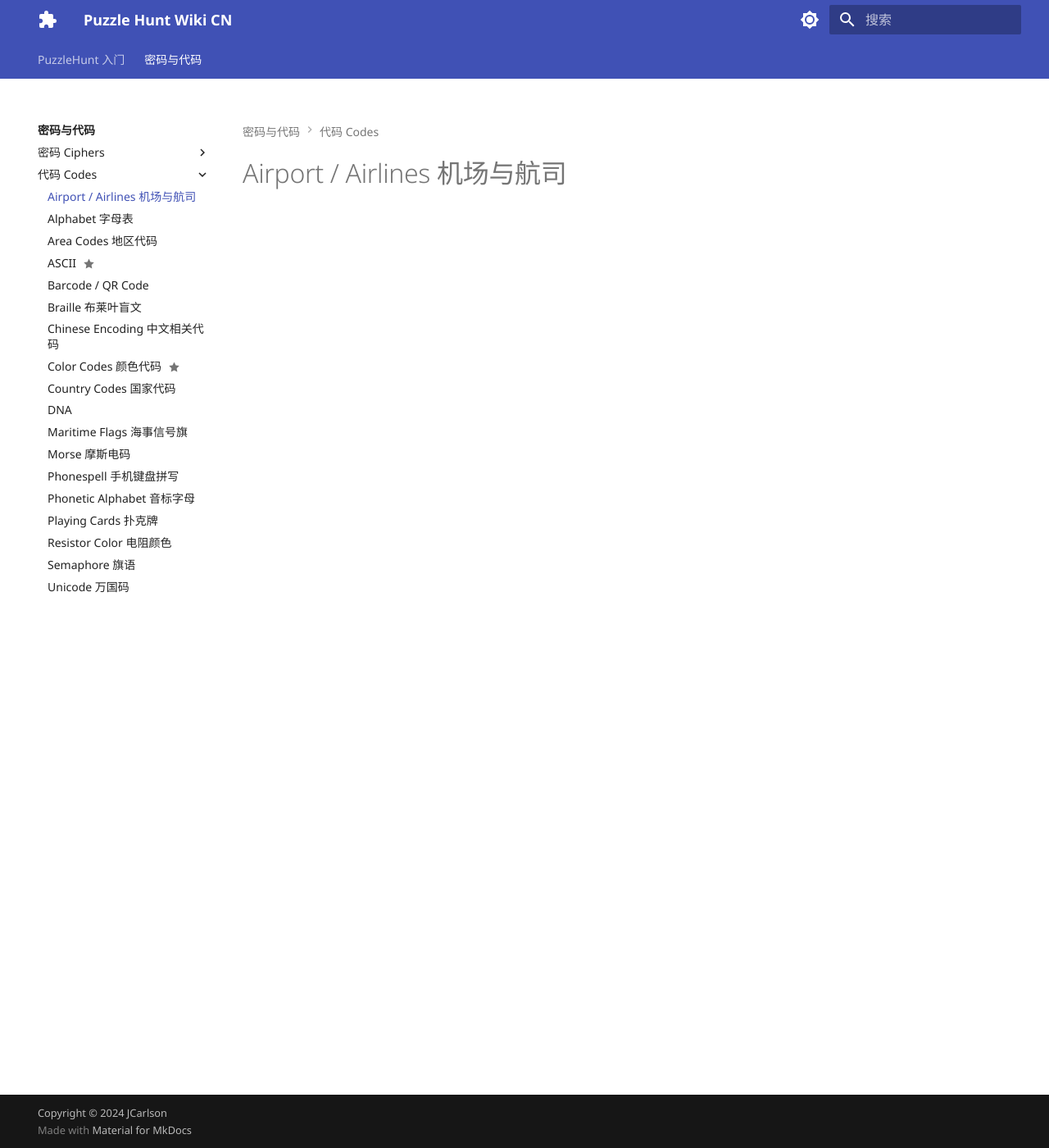
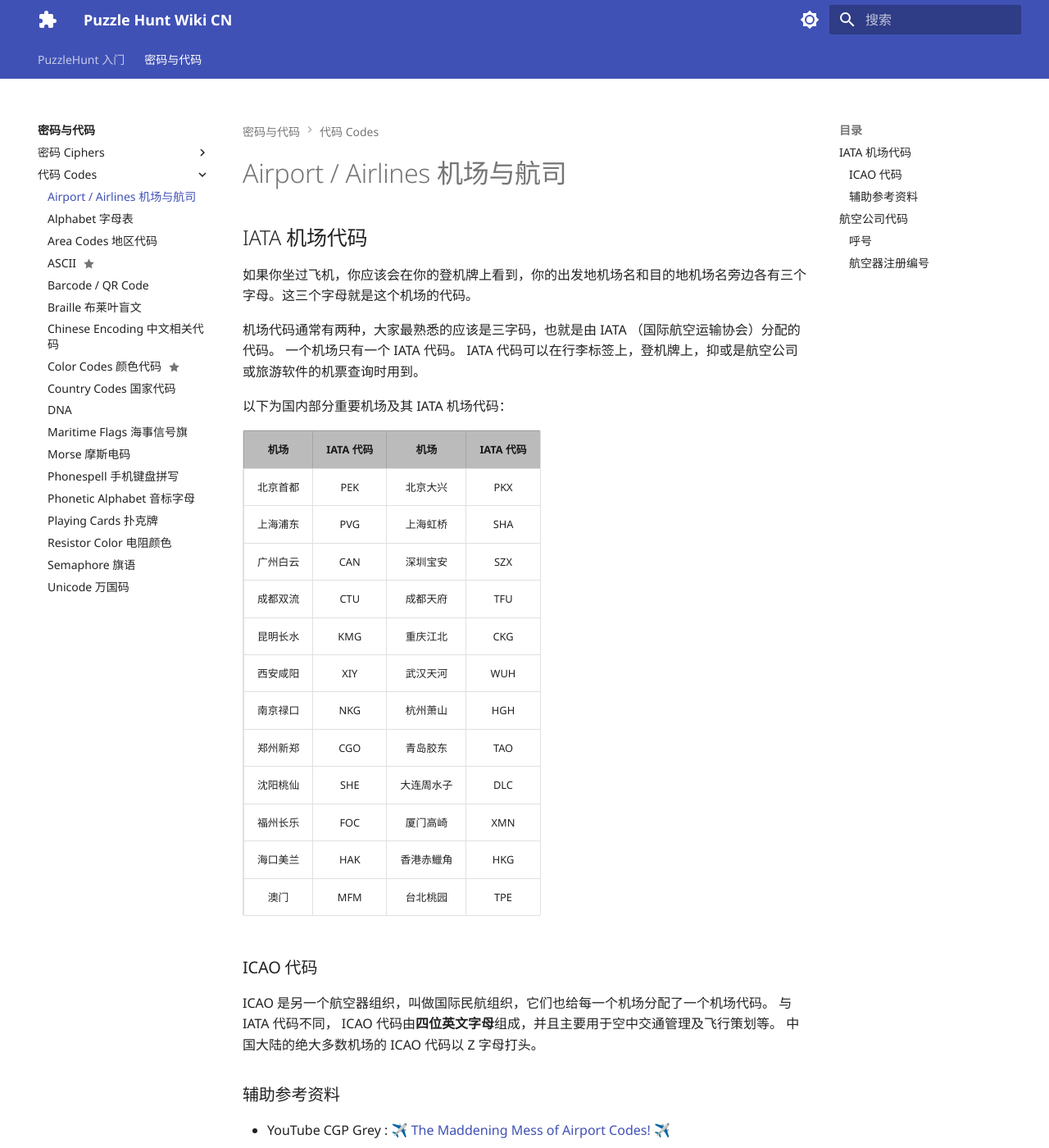
Before and after one commit to JimmyCHWang/puzzle-hunt-wiki-cn, an MkDocs documentation site: the page built from docs/ciphers-and-codes/codes/airport.md, in a window 1280 px wide and 1400 px high. Shown: the whole window at 82% size. Built offline with MkDocs 1.6.1 and Material for MkDocs 9.7.7, drawn with Linux system fonts in a browser that asks for light colours; plug-ins that fetch from the network failed and are left out; some of the changed text lies outside the part shown.

Commit message:
airport codes

```diff
--- a/docs/ciphers-and-codes/codes/airport.md
+++ b/docs/ciphers-and-codes/codes/airport.md
@@ -2,3 +2,144 @@
 title: Airport / Airline 机场和航司
 description: 机场代码和航司代码
 ---
+
+## IATA 机场代码
+
+如果你坐过飞机，你应该会在你的登机牌上看到，你的出发地机场名和目的地机场名旁边各有三个字母。这三个字母就是这个机场的代码。
+
+机场代码通常有两种，大家最熟悉的应该是三字码，也就是由 IATA （国际航空运输协会）分配的代码。
+一个机场只有一个 IATA 代码。 IATA 代码可以在行李标签上，登机牌上，抑或是航空公司或旅游软件的机票查询时用到。
+
+以下为国内部分重要机场及其 IATA 机场代码：
+
+<table>
+    <thead>
+        <tr class="table-vertical">
+            <td>机场</td>
+            <td>IATA 代码</td>
+            <td>机场</td>
+            <td>IATA 代码</td>
+        </tr>
+    </thead>
+    <tbody>
+        <tr class="table-vertical">
+            <td>北京首都</td>
+            <td>PEK</td>
+            <td>北京大兴</td>
+            <td>PKX</td>
+        </tr>
+        <tr class="table-vertical">
+            <td>上海浦东</td>
+            <td>PVG</td>
+            <td>上海虹桥</td>
+            <td>SHA</td>
+        </tr>
+        <tr class="table-vertical">
+            <td>广州白云</td>
+            <td>CAN</td>
+            <td>深圳宝安</td>
+            <td>SZX</td>
+        </tr>
+        <tr class="table-vertical">
+            <td>成都双流</td>
+            <td>CTU</td>
+            <td>成都天府</td>
+            <td>TFU</td>
+        </tr>
+        <tr class="table-vertical">
+            <td>昆明长水</td>
+            <td>KMG</td>
+            <td>重庆江北</td>
+            <td>CKG</td>
+        </tr>
+        <tr class="table-vertical">
+            <td>西安咸阳</td>
+            <td>XIY</td>
+            <td>武汉天河</td>
+            <td>WUH</td>
+        </tr>
+        <tr class="table-vertical">
+            <td>南京禄口</td>
+            <td>NKG</td>
+            <td>杭州萧山</td>
+            <td>HGH</td>
+        </tr>
+        <tr class="table-vertical">
+            <td>郑州新郑</td>
+            <td>CGO</td>
+            <td>青岛胶东</td>
+            <td>TAO</td>
+        </tr>
+        <tr class="table-vertical">
+            <td>沈阳桃仙</td>
+            <td>SHE</td>
+            <td>大连周水子</td>
+            <td>DLC</td>
+        </tr>
+        <tr class="table-vertical">
+            <td>福州长乐</td>
+            <td>FOC</td>
+            <td>厦门高崎</td>
+            <td>XMN</td>
+        </tr>
+        <tr class="table-vertical">
+            <td>海口美兰</td>
+            <td>HAK</td>
+            <td>香港赤鱲角</td>
+            <td>HKG</td>
+        </tr>
+        <tr class="table-vertical">
+            <td>澳门</td>
+            <td>MFM</td>
+            <td>台北桃园</td>
+            <td>TPE</td>
+        </tr>
+    </tbody>
+</table>
+
+### ICAO 代码
+
+ICAO 是另一个航空器组织，叫做国际民航组织，它们也给每一个机场分配了一个机场代码。
+与 IATA 代码不同， ICAO 代码由**四位英文字母**组成，并且主要用于空中交通管理及飞行策划等。
+中国大陆的绝大多数机场的 ICAO 代码以 Z 字母打头。
+
+### 辅助参考资料
+
+- YouTube CGP Grey : [✈️ The Maddening Mess of Airport Codes! ✈️](https://youtu.be/jfOUVYQnuhw)
+- Bilibili 昕有凌兮杂货铺 : [BV1cw411c7mW](https://www.bilibili.com/video/BV1cw411c7mW)
+
+## 航空公司代码
+
+与机场类似，每一家航空公司也有自己的代码。大多数的航空公司都分别有 ICAO 和 IATA 代码，但 IATA 代码还是更为大众所知的那一个。
+
+IATA 的航空公司代码为两个字母或数字，而 ICAO 的航空公司代码为三个字母。
+
+国内机队最大的三家航空公司素有三大航之称，它们的 IATA 代码分别是：
+
+- 国航：中国国际航空 (CA)
+- 东航：中国东方航空 (MU)
+- 南航：中国南方航空 (CZ)
+
+其他国内的主要航空公司：
+
+- 海南航空 (HU)
+- 吉祥航空 (HO)
+- 上海航空 (FM)
+- 深圳航空 (ZH)
+- 四川航空 (3U)
+- 厦门航空 (MF)
+- 香港：国泰航空 (CX)
+- 香港：香港航空 (HX)
+- 台湾：中华航空 (CI)
+- 台湾：长荣航空 (BR)
+
+### 呼号
+
+除了 IATA 和 ICAO 的代码以外，每一家航空公司还有特殊的呼号，是一种在无线电通讯中使用的名字。
+
+### 航空器注册编号
+
+所有的飞机都需要经过注册，每一架飞机都有一个独特的编号，用这个编号便可以确定到具体的一架飞机。
+通过航班查询软件可以查询一趟航班是由哪一架飞机执飞的。
+
+目前在中国大陆注册的飞机，注册编号均由 B 打头，格式类似 B-0000 。由于注册数量较多，会有右面两位是字母的情况。
```
